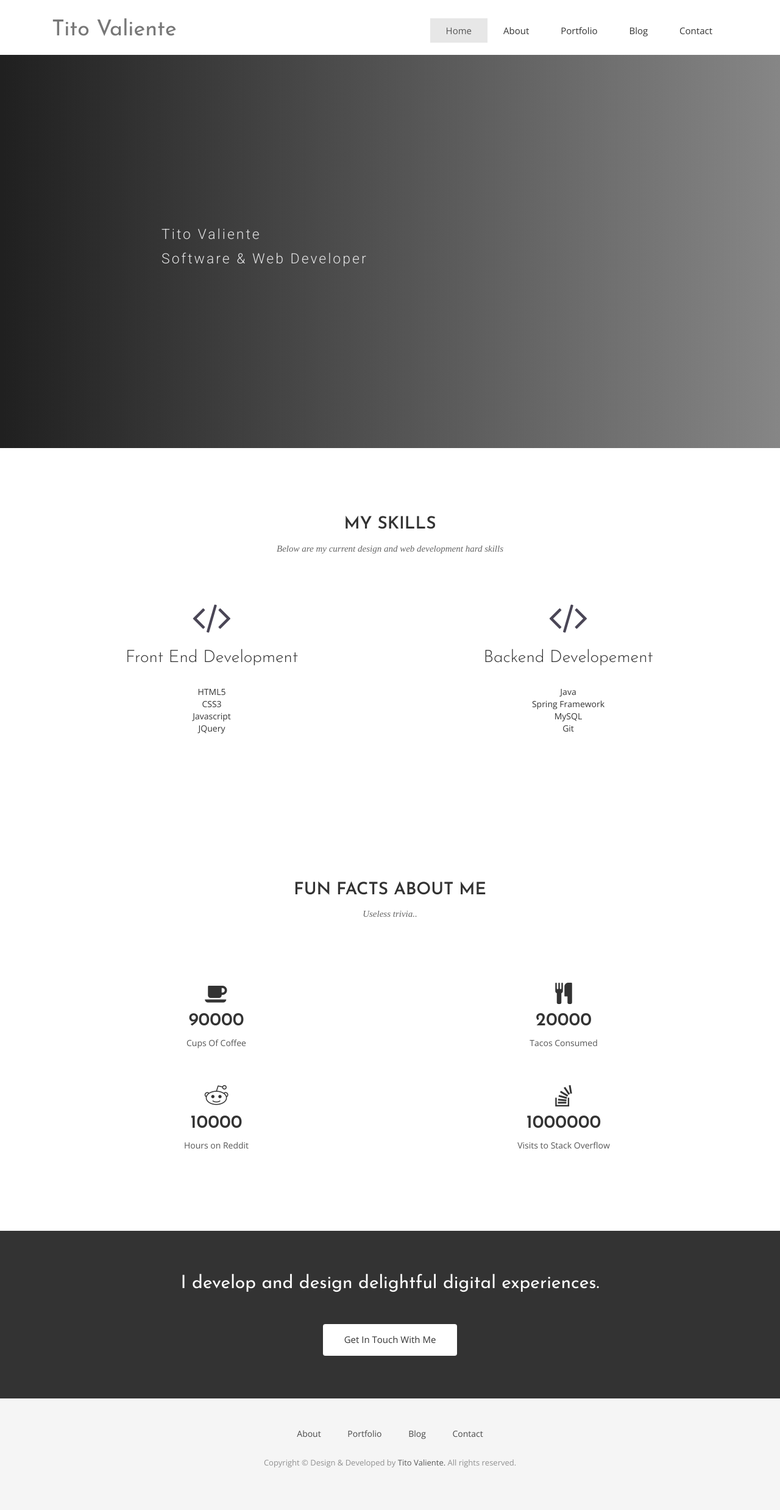
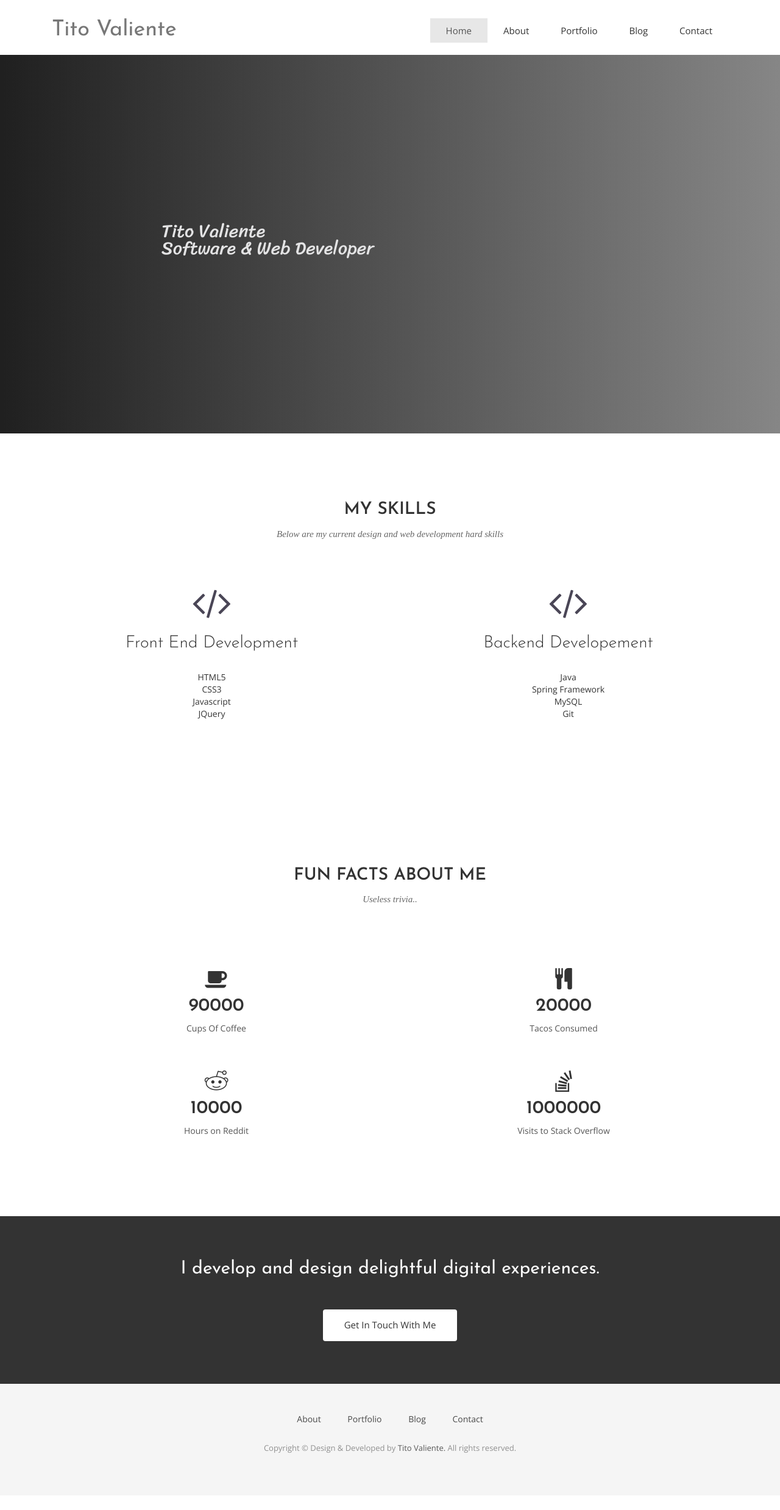
Before and after one commit to titobyte/titovaliente, a Jekyll site: the page built from index.html, in a window 1280 px wide. Shown: the whole page at 61% size. Built offline with Jekyll 4.4.1, drawn with Linux system fonts in a browser that asks for light colours; nearby versions of some CDN libraries; some web fonts are replaced; comment, search, counter and statistics services are not loaded; after the commit the page ends 2453 px from its top, so only the background shows below that.

Commit message:
fixing home slider text

```diff
--- a/_includes/home-slider.html
+++ b/_includes/home-slider.html
@@ -5,7 +5,7 @@
           <div class="col-md-10 col-md-offset-2">
             <div class="block">
               <h1 class="animated fadeInUp">{{ page.title }}</h1>
-              <p class="animated fadeInUp">Tito Valiente</br>Software & Web Developer</p>
+              <p class="animated fadeInUp home-slider">Tito Valiente</br>Software & Web Developer</p>
             </div>
           </div>
         </div>
--- a/css/style.css
+++ b/css/style.css
@@ -2,6 +2,7 @@
 @import url(http://fonts.googleapis.com/css?family=Roboto:400,100,300,500,700);
 @import url(http://fonts.googleapis.com/css?family=Volkhov:400italic);
 @import url(https://fonts.googleapis.com/css?family=Josefin+Sans:400,300,600);
+@import url('https://fonts.googleapis.com/css?family=Sriracha');
 /* var text-decoration */
 /*--
 	Common Css
@@ -83,6 +84,13 @@ header .navbar-default .navbar-nav li a {
 font header .navbar-default .navbar-nav li a:hover {
   color: #000;
 }
+
+/* Logo and Home slider stling */
+.logo-font {
+  font-family: 'Sriracha', cursive;
+
+}
+
 /*---------------------------------------------
 					Index Start
 -----------------------------------------------*/
@@ -121,11 +129,8 @@ font header .navbar-default .navbar-nav li a:hover {
   padding-bottom: 45px;
 }
 #slider .block p {
-  font-size: 23px;
-  line-height: 40px;
-  font-family: 'Roboto', sans-serif;
-  font-weight: 300;
-  letter-spacing: 3px;
+  font-family: 'Sriracha', cursive !important;
+  font-size: 3rem !important;
 }
 
 /*--
```
